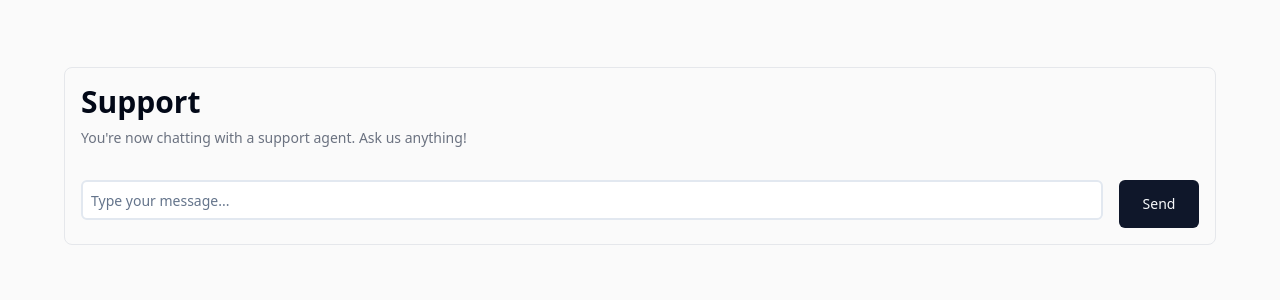
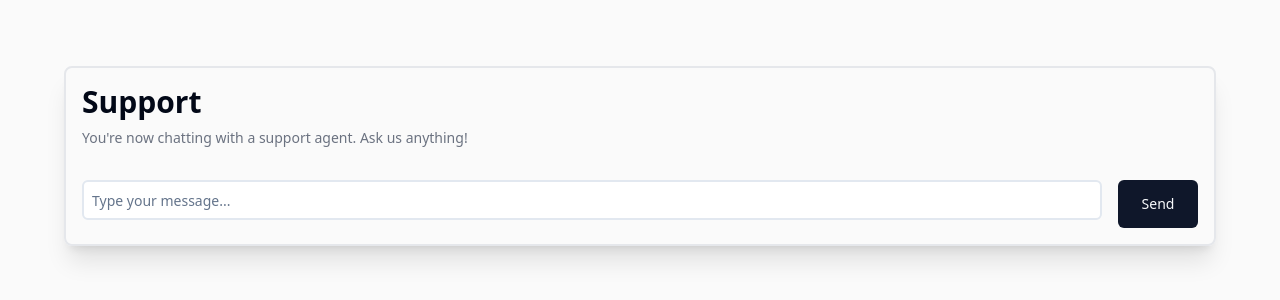
Before and after one commit to laguagu/nikari, a React (Vite) app: page / in a window 1280 px wide. Shown: the part 244-544 px from the top of the page. Built offline with nearby package versions, Linux system fonts and the light colour scheme.

Commit message:
last style change: add shadow and border size to 2

```diff
--- a/src/components/component/chatbot.tsx
+++ b/src/components/component/chatbot.tsx
@@ -45,7 +45,7 @@ export function Chatbot() {
 
   return (
     <div className="flex justify-center items-center min-h-screen bg-zinc-50">
-      <div className="grid w-full max-w-6xl grid-cols-1 gap-4 p-4 rounded-lg border border-gray-200 dark:border-gray-800 mx-auto">
+      <div className="grid w-full max-w-6xl grid-cols-1 gap-4 p-4 rounded-lg border-2 shadow-xl border-gray-200 dark:border-gray-800 mx-auto">
         <div className="space-y-2">
           <h1 className="text-3xl font-bold">Support</h1>
           <p className="text-sm text-gray-500 dark:text-gray-400">
```
